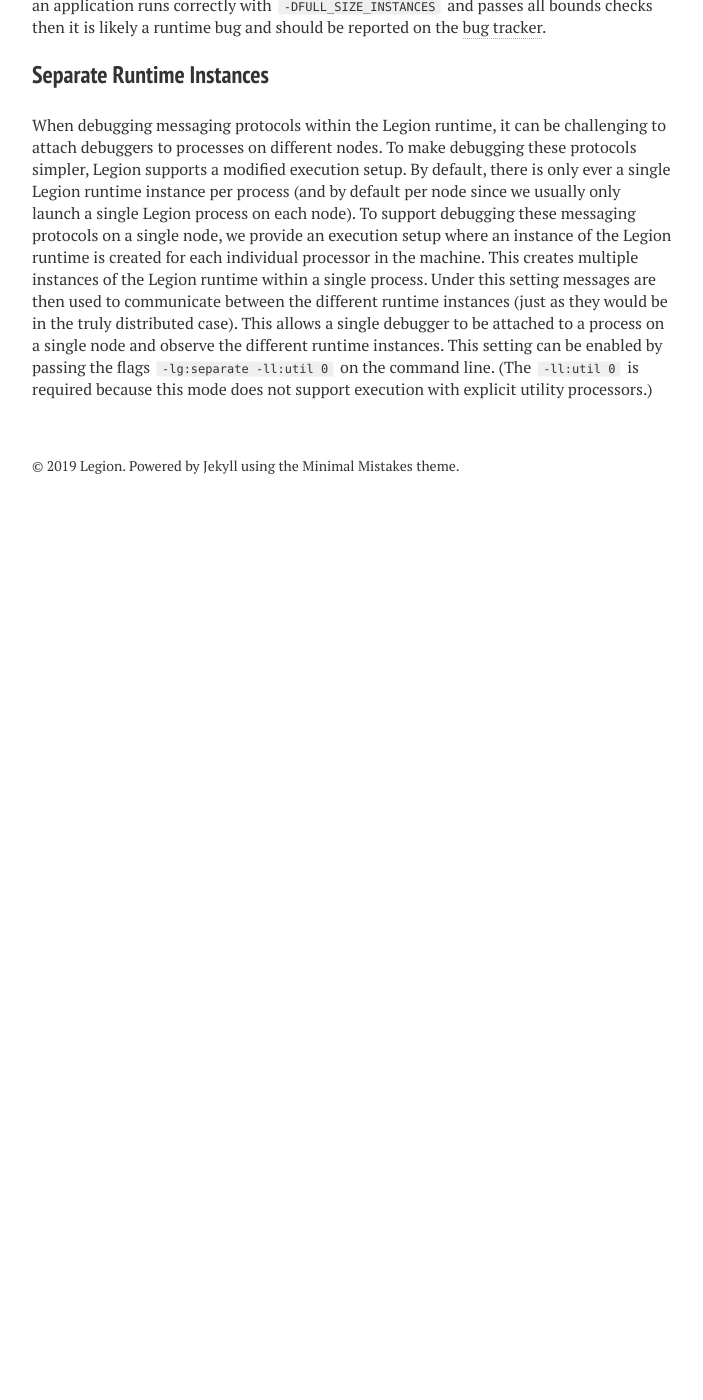
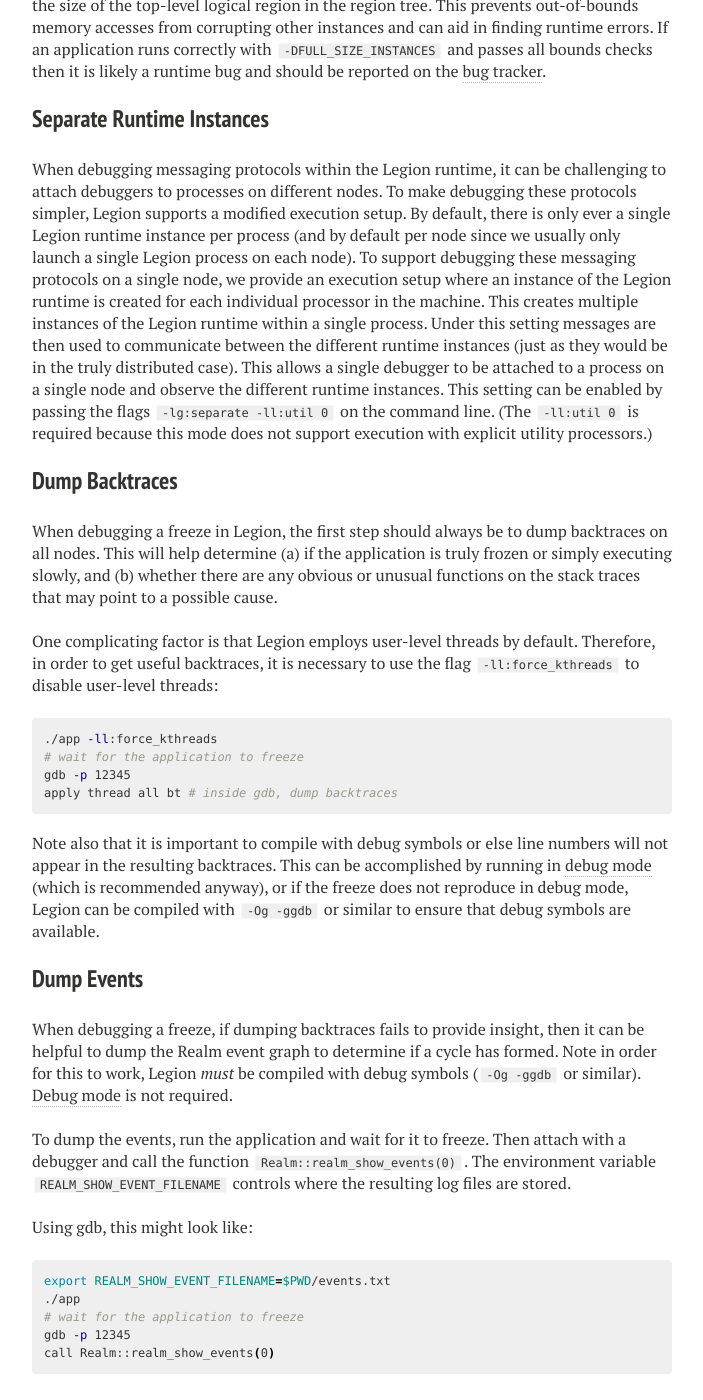
Before and after one commit to apryakhin/legion.stanford.edu, a Jekyll site: the page built from debugging.md, in a window 1280 px wide and 1400 px high, scrolled down 7592 px. Shown: the whole window, without its empty margins (288-991 px from the left). Built offline with Jekyll 4.4.1, drawn with Linux system fonts in a browser that asks for light colours; nearby versions of some CDN libraries; before the commit the page ends 8116 px from its top, so only the background shows below that; some of the changed text lies outside the part shown.

Commit message:
Instructions for backtraces and events.

```diff
--- a/debugging.md
+++ b/debugging.md
@@ -28,6 +28,8 @@ tools have been exhausted or in special circumstances:
  * [In-Order Execution](#in-order-execution) (`./app -lg:inorder`)
  * [Full-Size Instances](#full-size-instances)
  * [Separate Runtime Instances](#separate-runtime-instances) (`./app -lg:separate -ll:util 0`)
+ * [Dump Backtraces](#dump-backtraces) (`./app -ll:force_kthreads`)
+ * [Dump Events](#dump-events)
 
 ## Try These First
 
@@ -441,3 +443,53 @@ the different runtime instances. This setting
 can be enabled by passing the flags `-lg:separate -ll:util 0`
 on the command line. (The `-ll:util 0` is required because this mode
 does not support execution with explicit utility processors.)
+
+### Dump Backtraces
+
+When debugging a freeze in Legion, the first step should always be to
+dump backtraces on all nodes. This will help determine (a) if the
+application is truly frozen or simply executing slowly, and (b)
+whether there are any obvious or unusual functions on the stack traces
+that may point to a possible cause.
+
+One complicating factor is that Legion employs user-level threads by
+default. Therefore, in order to get useful backtraces, it is necessary
+to use the flag `-ll:force_kthreads` to disable user-level threads:
+
+{% highlight bash %}
+./app -ll:force_kthreads
+# wait for the application to freeze
+gdb -p 12345
+apply thread all bt # inside gdb, dump backtraces
+{% endhighlight %}
+
+Note also that it is important to compile with debug symbols or else
+line numbers will not appear in the resulting backtraces. This can be
+accomplished by running in [debug mode](#debug-mode) (which is
+recommended anyway), or if the freeze does not reproduce in debug
+mode, Legion can be compiled with `-Og -ggdb` or similar to ensure
+that debug symbols are available.
+
+### Dump Events
+
+When debugging a freeze, if dumping backtraces fails to provide
+insight, then it can be helpful to dump the Realm event graph to
+determine if a cycle has formed. Note in order for this to work,
+Legion *must* be compiled with debug symbols (`-Og -ggdb` or
+similar). [Debug mode](#debug-mode) is not required.
+
+To dump the events, run the application and wait for it to
+freeze. Then attach with a debugger and call the function
+`Realm::realm_show_events(0)`. The environment variable
+`REALM_SHOW_EVENT_FILENAME` controls where the resulting log files are
+stored.
+
+Using gdb, this might look like:
+
+{% highlight bash %}
+export REALM_SHOW_EVENT_FILENAME=$PWD/events.txt
+./app
+# wait for the application to freeze
+gdb -p 12345
+call Realm::realm_show_events(0)
+{% endhighlight %}
```
